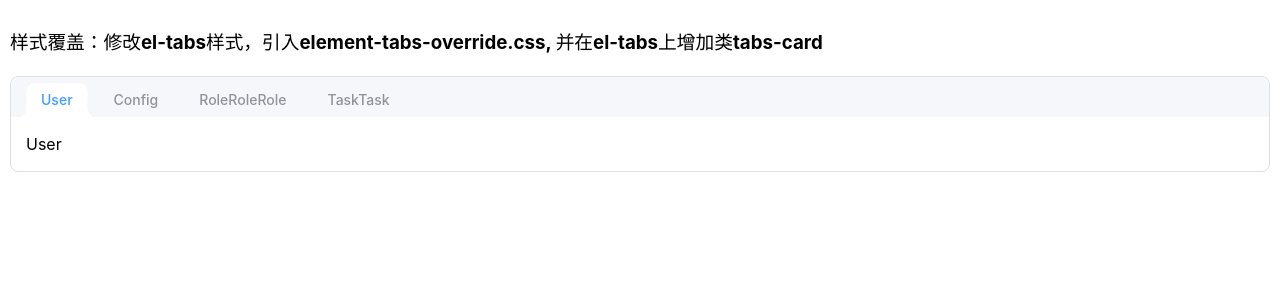
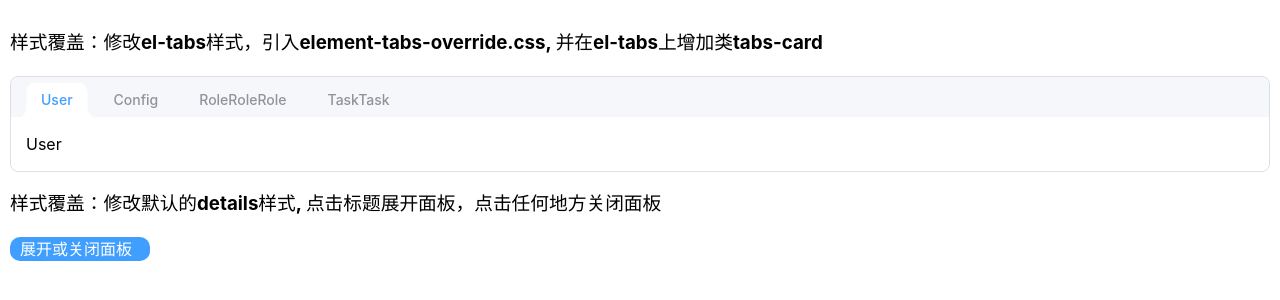
Before and after one commit to 18288941965/vue-architecture, a Vue app: page /component/demo in a window 1280 px wide. Shown: the top 300 px of the page. Built offline with nearby package versions, Linux system fonts and the light colour scheme.

Commit message:
组件移动

```diff
--- a/src/components/component-demo.vue
+++ b/src/components/component-demo.vue
@@ -1,5 +1,6 @@
 <script setup lang="ts">
   import ElTabsCustom from './el-tabs-custom.vue'
+  import DetailsComp from './details-comp.vue'
 </script>
 
 <template>
@@ -7,6 +8,11 @@
     <section>
       <h3>样式覆盖：修改el-tabs样式，引入element-tabs-override.css, 并在el-tabs上增加类tabs-card</h3>
       <el-tabs-custom></el-tabs-custom>
+    </section>
+
+    <section>
+      <h3>样式覆盖：修改默认的details样式, 点击标题展开面板，点击任何地方关闭面板</h3>
+      <details-comp></details-comp>
     </section>
   </div>
 </template>
--- a/src/module/details/details-index.vue
+++ b/src/components/details-comp.vue
@@ -4,9 +4,9 @@
       class="mgr-medium"
   >
     <summary
-        class="drop-down-button arrow-down hv-bg"
+        class="details-summary-demo"
     >
-     用户信息
+     展开或关闭面板
     </summary>
     <div
         class="details-index-context-demo"
@@ -41,8 +41,16 @@ export default defineComponent({
 </script>
 
 <style scoped>
-  @import "details.css";
+  @import "../assets/details.css";
 
+  .details-summary-demo{
+    width: 140px;
+    padding-left: 10px;
+    text-align: center;
+    border-radius: 10px;
+    background-color: #409eff;
+    color: #ffffff;
+  }
   .details-index-context-demo{
     border: 1px solid greenyellow;
     height: 200px;
--- a/src/router/baseRoutes.ts
+++ b/src/router/baseRoutes.ts
@@ -31,12 +31,6 @@ const baseRoutes: RouteRecordRaw[] = [
         component: () => import('../components/component-demo.vue'),
         meta: { title: '组件示例' },
     },
-    {
-        path: '/details/index',
-        name: 'DetailsIndex',
-        component: () => import('../module/details/details-index.vue'),
-        meta: { title: 'DetailsIndex' },
-    },
 ]
 
 export default baseRoutes
--- a/src/views/workbench-index.vue
+++ b/src/views/workbench-index.vue
@@ -41,18 +41,6 @@
 
     <section>
       <router-link
-          to="/details/index"
-          target="_blank"
-          class="wb-link"
-      >
-        详细信息展现元素
-      </router-link>
-      <p>
-        适合页面用户信息展开模块类似的组件。
-      </p>
-    </section>
-    <section>
-      <router-link
           to="/component/demo"
           target="_blank"
           class="wb-link"
```
Also changed, not shown: src/assets/details.css (renamed from src/module/details/details.css).
